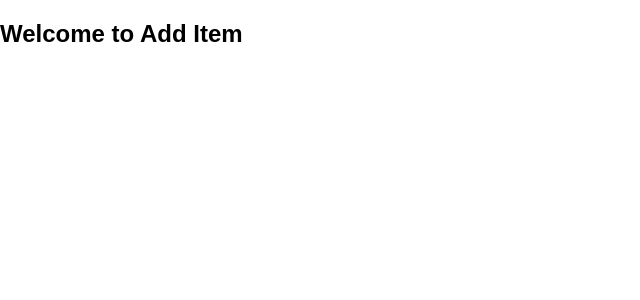
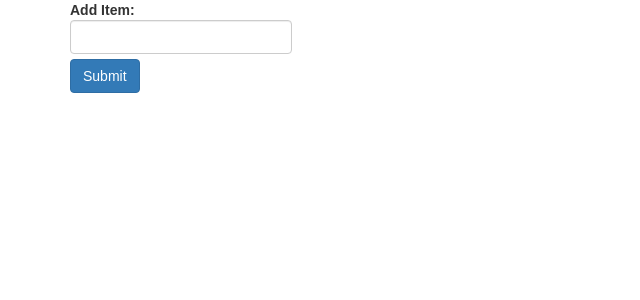
Before and after one commit to PJC-1/M.E.R.N.-front-end-, a React (Create React App) app: page /add-item in a window 1280 px wide. Shown: the top 300 px of the page, without its empty margins (0-640 px from the left). Built offline with nearby package versions, Linux system fonts and the light colour scheme.

Commit message:
brought in bootstrap and created a form

```diff
--- a/public/index.html
+++ b/public/index.html
@@ -10,6 +10,7 @@
     -->
     <link rel="manifest" href="%PUBLIC_URL%/manifest.json">
     <link rel="shortcut icon" href="%PUBLIC_URL%/favicon.ico">
+    <link rel="stylesheet" href="https://maxcdn.bootstrapcdn.com/bootstrap/3.3.7/css/bootstrap.min.css" integrity="sha384-BVYiiSIFeK1dGmJRAkycuHAHRg32OmUcww7on3RYdg4Va+PmSTsz/K68vbdEjh4u" crossorigin="anonymous">
     <!--
       Notice the use of %PUBLIC_URL% in the tags above.
       It will be replaced with the URL of the `public` folder during the build.
--- a/src/components/AddItem.js
+++ b/src/components/AddItem.js
@@ -1,10 +1,42 @@
 import React, { Component } from 'react';
 
 class AddItem extends Component {
+  constructor(props) {
+    super(props);
+    this.state = { value: '' };
+
+    this.handleChange = this.handleChange.bind(this);
+    this.handleSubmit = this.handleSubmit.bind(this);
+  }
+
+  handleChange(event) {
+    this.setState({ value: event.target.value });
+  }
+
+  handleSubmit(event) {
+    console.log(this.state.value);
+    event.preventDefault();
+  }
+
   render() {
     return (
-      <div>
-        <h2>Welcome to Add Item</h2>
+      <div className="container">
+        <form onSubmit={this.handleSubmit}>
+          <label>
+            Add Item:
+            <input
+              type="text"
+              value={this.state.value}
+              onChange={this.handleChange}
+              className="form-control"
+            />
+          </label><br/>
+          <input
+            type="submit"
+            value="Submit"
+            className="btn btn-primary"
+          />
+        </form>
       </div>
     );
   }
```
Also changed, not shown: 1 other file (tests, documents, lock files or other folders).
